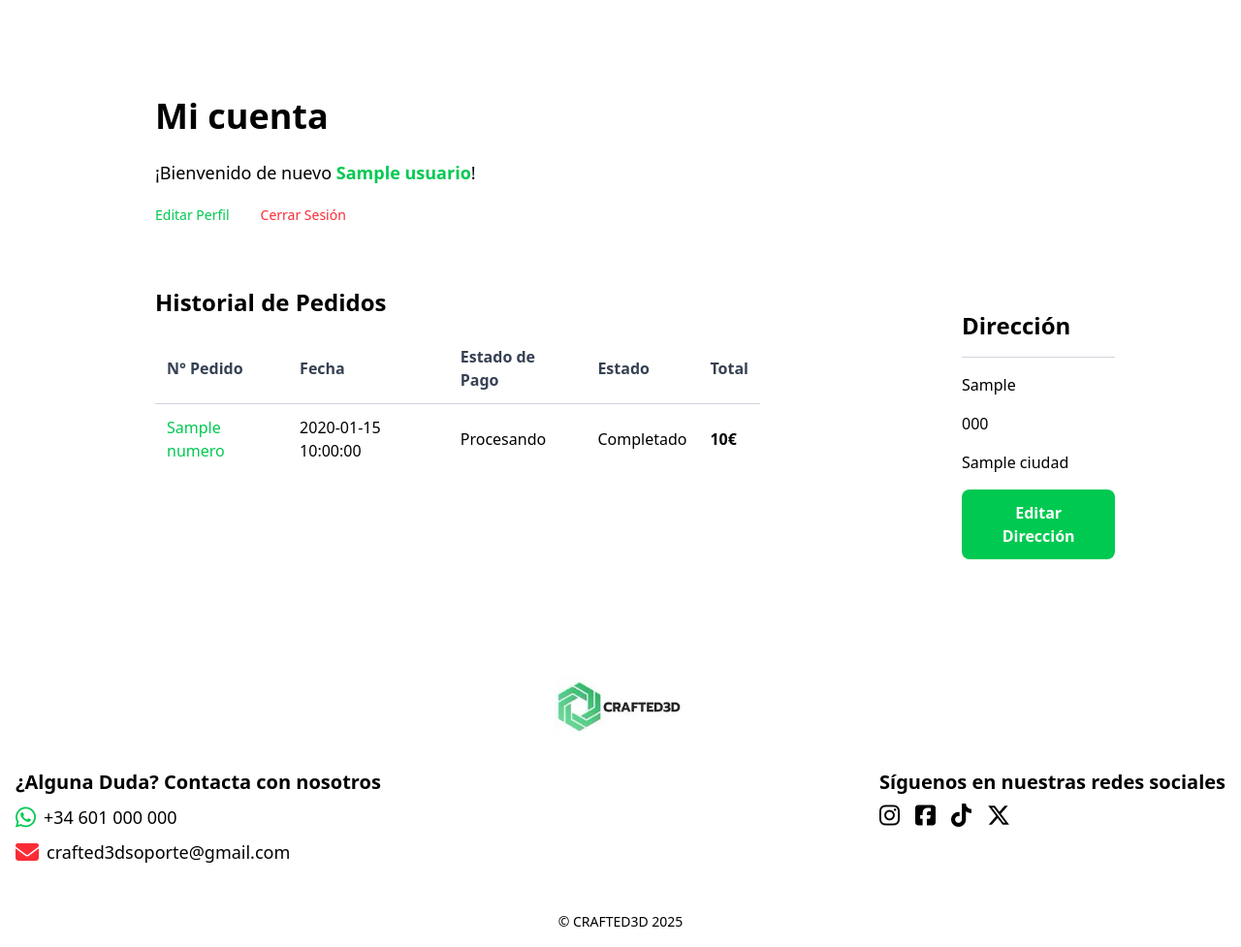
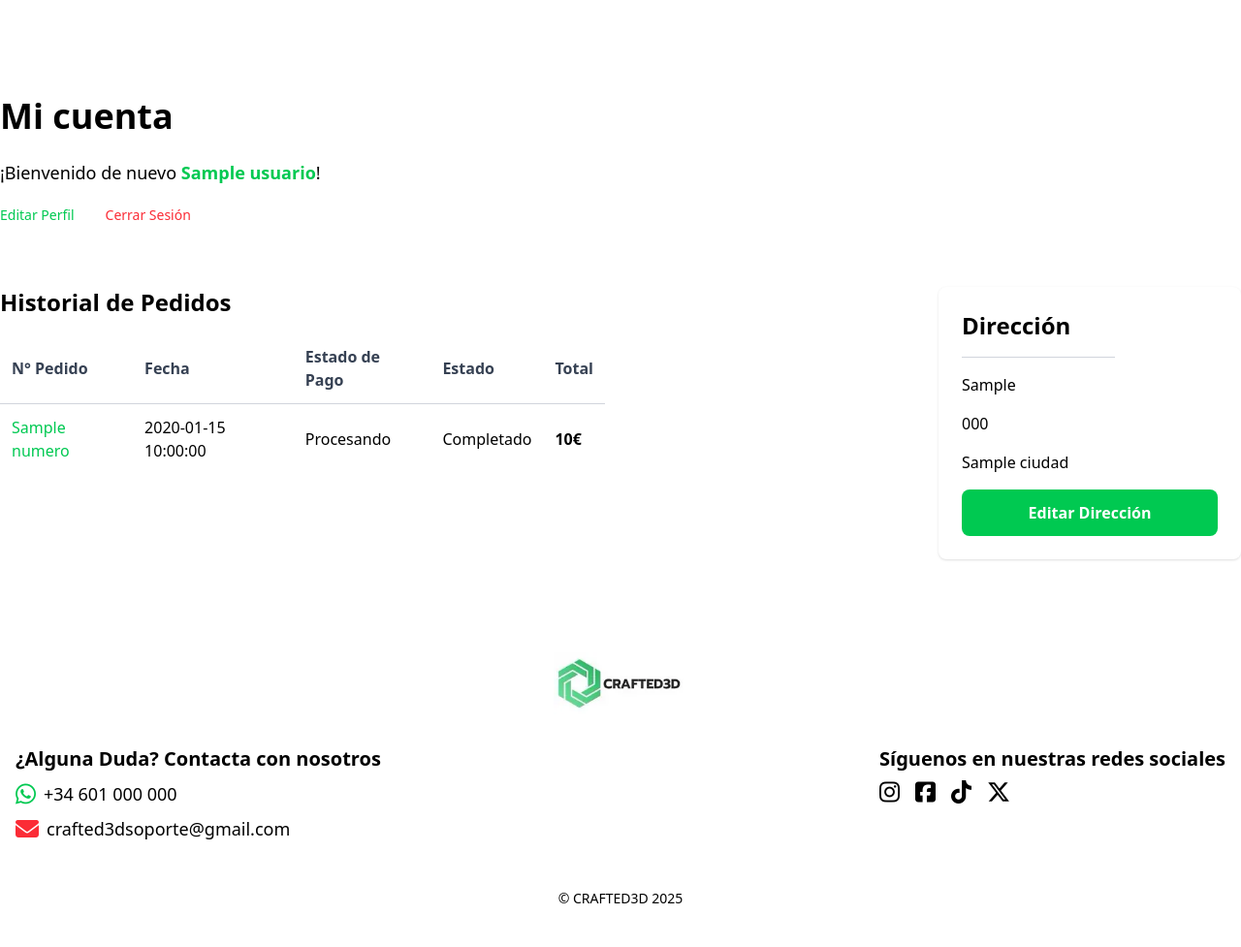
Before and after one commit to Matalentajas/Proyecto-Final-AOrient, a Flask app: template Crafted3D/app/templates/perfil.html in a window 1280 px wide. Shown: the part 184-1161 px from the top of the page at 97% size. After the commit the page ends 1116 px from the top, so only its background shows below. Run offline with Flask 3, Linux system fonts and the light colour scheme; the template is opened without the code that fills it: most values are stand-ins (such as "Sample title", 1, 10 or a date in 2020); parts of the project's set-up code (start-up, migrations or seed data) failed here and were passed over; some libraries are stand-ins or nearby versions.

Commit message:
Mejorar la estructura y estilos de la página de perfil: ajustar contenedores, optimizar la visualización de historial de pedidos y dirección del usuario para una mejor experiencia de usuario.

```diff
--- a/Crafted3D/app/templates/perfil.html
+++ b/Crafted3D/app/templates/perfil.html
@@ -1,7 +1,10 @@
 {% extends "base.html" %}
 
 {% block content %}
-    <div class="w-[30%] mt-[100px] ml-[10rem]">
+  <div class="mt-[100px] px-4 md:px-0 max-w-screen-xl mx-auto">
+
+    <!-- Contenedor del título y enlaces -->
+    <div class="w-full md:w-[30%]">
       <!-- Título Principal -->
       <h1 class="text-4xl font-bold mb-6">Mi cuenta</h1>
 
@@ -11,18 +14,23 @@
       </p>
 
       <!-- Enlaces de acción -->
-        <div class="flex gap-8 mt-5 mb-6">
-            <a href="{{ url_for('usuario.editar_perfil') }}" class="text-green-500 hover:text-green-700 text-sm font-medium">Editar Perfil</a>
-            <a href="{{ url_for('usuario.logout') }}" class="text-red-500 hover:text-red-700 text-sm font-medium">Cerrar Sesión</a>
+      <div class="flex flex-col sm:flex-row gap-4 sm:gap-8 mt-5 mb-6">
+        <a href="{{ url_for('usuario.editar_perfil') }}" class="text-green-500 hover:text-green-700 text-sm font-medium">
+          Editar Perfil
+        </a>
+        <a href="{{ url_for('usuario.logout') }}" class="text-red-500 hover:text-red-700 text-sm font-medium">
+          Cerrar Sesión
+        </a>
       </div>
     </div>
 
-    <div class="grid grid-cols-1 md:grid-cols-2 gap-8 mt-[4rem] mb-[4rem]">
+    <!-- Grid principal -->
+    <div class="grid grid-cols-1 md:grid-cols-2 gap-8 mt-16 mb-16">
+
       <!-- Historial de Pedidos -->
-        <div class="w-[100%] ml-[10rem]">
+      <div class="w-full md:w-[100%] overflow-x-auto">
         <h2 class="text-2xl font-semibold mb-4">Historial de Pedidos</h2>
-            <div class="overflow-x-auto">
-                <table class="w-full">
+        <table class="w-full min-w-[600px] md:min-w-full">
           <thead class="text-gray-700">
             <tr>
               <th class="p-3 text-left">N° Pedido</th>
@@ -37,7 +45,9 @@
               <tr class="border-t border-gray-300">
                 <td class="p-3">
                   <a href="{{ url_for('order.pedido_info', numero=pedido.numero) }}"
-                                    class="text-green-500 hover:text-green-700 font-medium">{{ pedido.numero }}</a>
+                     class="text-green-500 hover:text-green-700 font-medium">
+                    {{ pedido.numero }}
+                  </a>
                 </td>
                 <td class="p-3">{{ pedido.fecha }}</td>
                 <td class="p-3">{{ pedido.estado_pago }}</td>
@@ -48,32 +58,30 @@
           </tbody>
         </table>
       </div>
-        </div>
 
       <!-- Dirección del Usuario -->
-        <div class="p-6 md:w-[50%] md:ml-auto">
+      <div class="p-6 md:w-[50%] md:ml-auto bg-white rounded-lg shadow">
         <h2 class="text-2xl font-semibold mb-4">Dirección</h2>
         <hr class="border-gray-300 my-4 w-[60%]">
         <ul class="space-y-4">
           <li>
-                <p class="w-full">{{ usuario.direccion_completa }}</p>
+            <p class="w-full break-words">{{ usuario.direccion_completa }}</p>
           </li>
           <li>
             <p class="w-full">{{ usuario.codigo_postal }}</p>
           </li>
-            <li class="grid grid-cols-2">
-                <div>
+          <li>
             <p class="w-full">{{ usuario.ciudad }}</p>
-                </div>
           </li>
           <li>
-                <a href="{{ url_for('usuario.editar_direccion') }}" class="bg-green-500 text-white font-semibold px-6 py-3 rounded-lg hover:bg-green-600 transition-all w-[60%] text-center block">
+            <a href="{{ url_for('usuario.editar_direccion') }}"
+               class="bg-green-500 text-white font-semibold px-6 py-3 rounded-lg hover:bg-green-600 transition-all w-full text-center block">
               Editar Dirección
             </a>
           </li>
         </ul>
       </div>
+
     </div>
   </div>
-
 {% endblock %}
```
Lines whose indentation alone changed are shown as unchanged.
